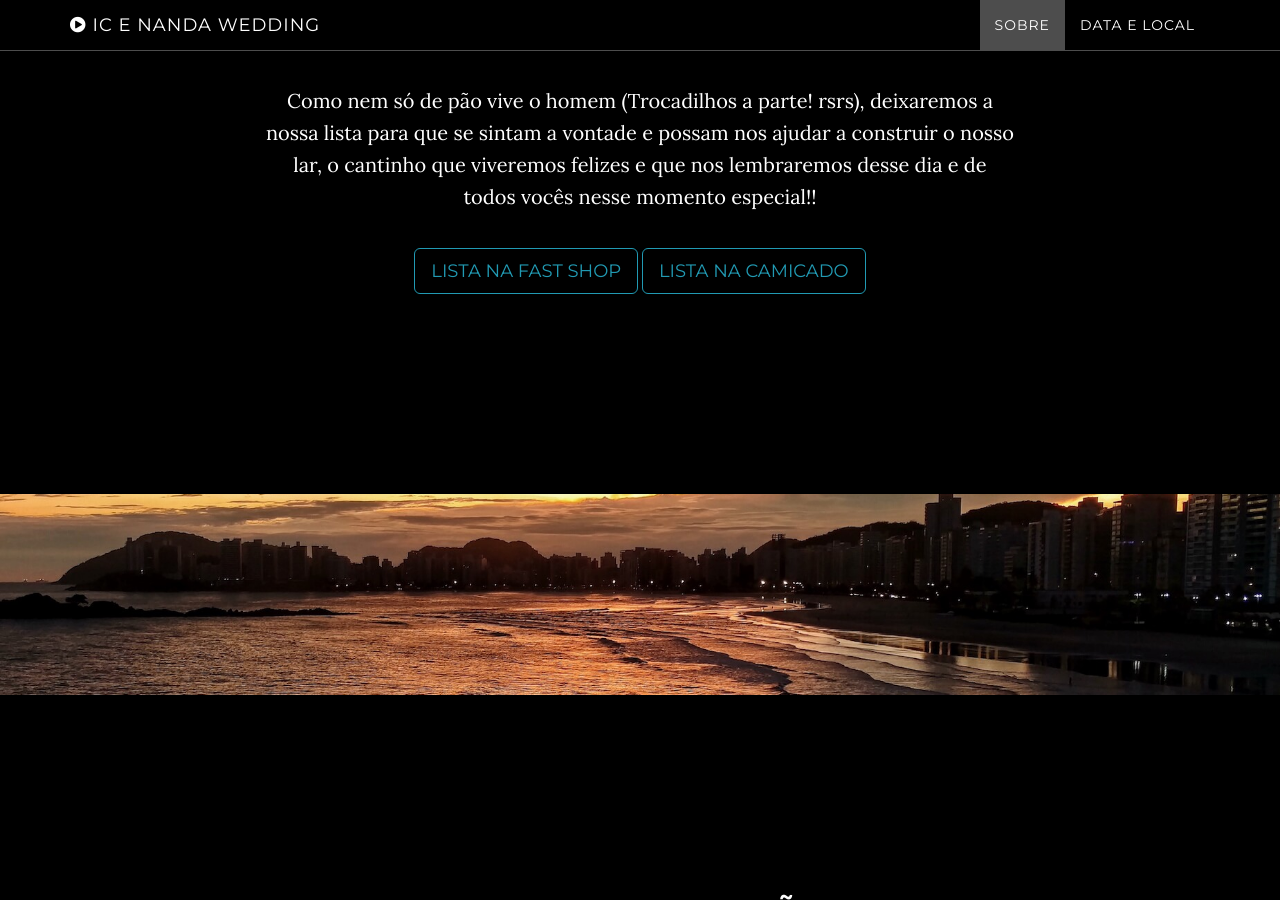
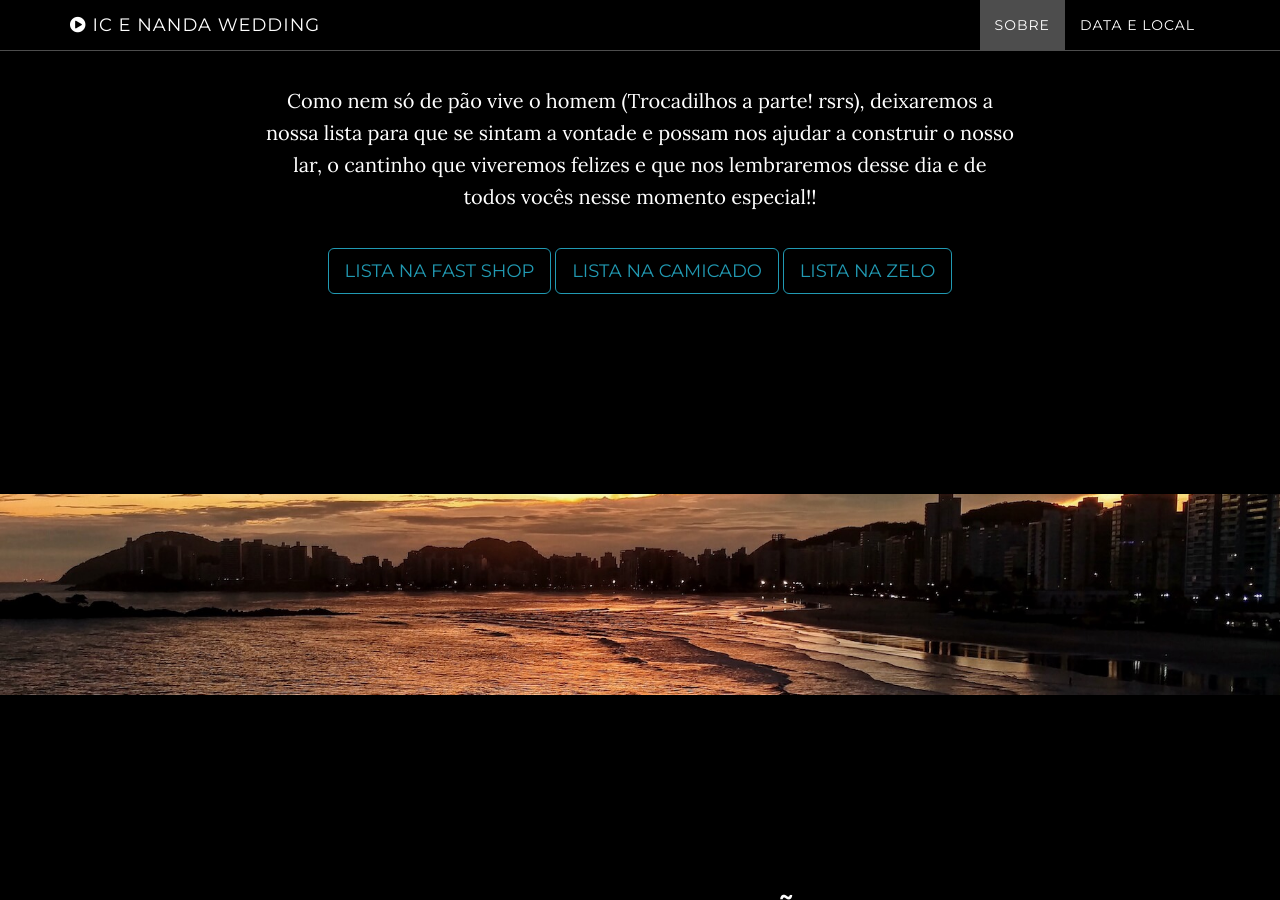
Before and after one commit to icaro02/wedding_website, a Jekyll site: the page built from index.html, in a window 1280 px wide and 900 px high, scrolled down 1555 px. Built offline with Jekyll 4.4.1, drawn with Linux system fonts in a browser that asks for light colours; some of the changed text lies outside the part shown.

Commit message:
pequenas ediçoes e lista nova

```diff
--- a/_config.yml
+++ b/_config.yml
@@ -2,7 +2,7 @@
 title: Icaro e Fernanda Wedding
 email: ic.nanda@icloud.com
 url: icaroefernanda.party
-description: "26/11/2016 será um dos momentos mais felizes das nossas vidas!!"
+description: "17/02/2017 será um dos momentos mais felizes das nossas vidas!!"
 
 # Color settings (hex-codes without the leading hash-tag)
 color:
--- a/_includes/about.html
+++ b/_includes/about.html
@@ -18,7 +18,9 @@
                 </p>
                 <!-- <a href="https://docs.google.com/spreadsheets/d/1ydlN50r8Q6l6GJ3cVzoOpcrMQHbxBw0tIetGeVS84UY/edit?usp=sharing" target="_blank" class="btn btn-default btn-lg">Lista na Fast Shop</a> -->
                 <a href="http://listadecasamento.fastshop.com.br/ListaCasamento/ListaCasamentoProdutos.aspx?ID=219367" target="_blank" class="btn btn-default btn-lg">Lista na Fast Shop</a>
-                <a href="https://docs.google.com/spreadsheets/d/1ydlN50r8Q6l6GJ3cVzoOpcrMQHbxBw0tIetGeVS84UY/edit?usp=sharing" target="_blank" class="btn btn-default btn-lg">Lista na Camicado</a>
+                <a href="https://www.camicado.com.br/weddinglist/products/60318926" target="_blank" class="btn btn-default btn-lg">Lista na Camicado</a>
+                <a href="http://www2.zelo.com.br/weddinglistProducts.aspx?id=76637&idproduct=&qty=" target="_blank" class="btn btn-default btn-lg">Lista na Zelo</a>
+
             </div>
         </div>
     </section>
--- a/_includes/contact.html
+++ b/_includes/contact.html
@@ -3,7 +3,7 @@
         <div class="row">
             <div class="col-lg-8 col-lg-offset-2">
                 <h2>Data e Localização</h2>
-                <p>Nosso casamento será realizado no dia 26/11/2016, na Rua São Jorge, 640, Espaço Cerâmica, São Caetano do Sul, CEP: 09530-250 </p>
+                <p>Nosso casamento será realizado no dia 17/02/2017, na Rua São Jorge, 640, Espaço Cerâmica, São Caetano do Sul, CEP: 09530-250 </p>
                 <p>Os presentes podem ser entregues, em horário comercial, no nosso prédio. Em caso de itens grandes, entre entre em contato com a gente antes! ;)</p>
                 <p><a href="mailto:{{ site.email }}">{{ site.email }}</a>
                 <!--
```
Also changed, not shown: CNAME (line endings or trailing spaces), 3 other files.
